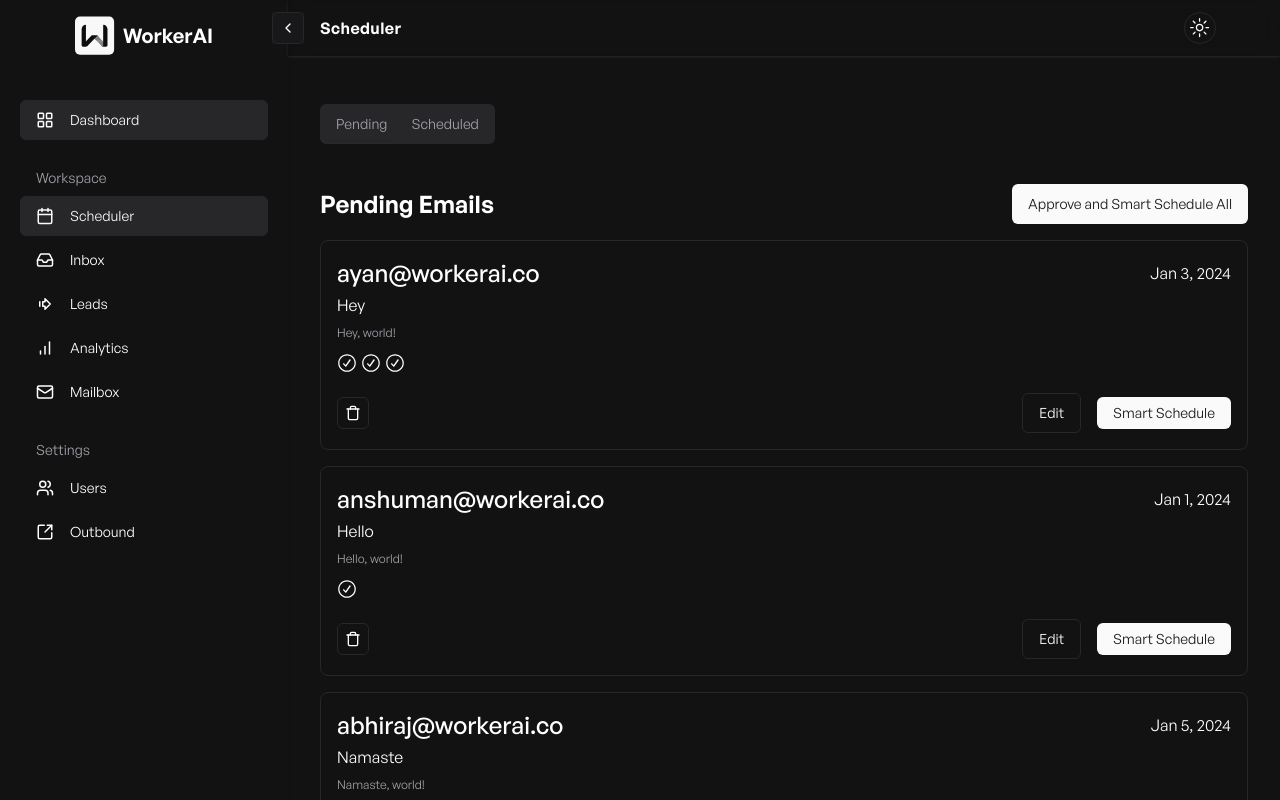
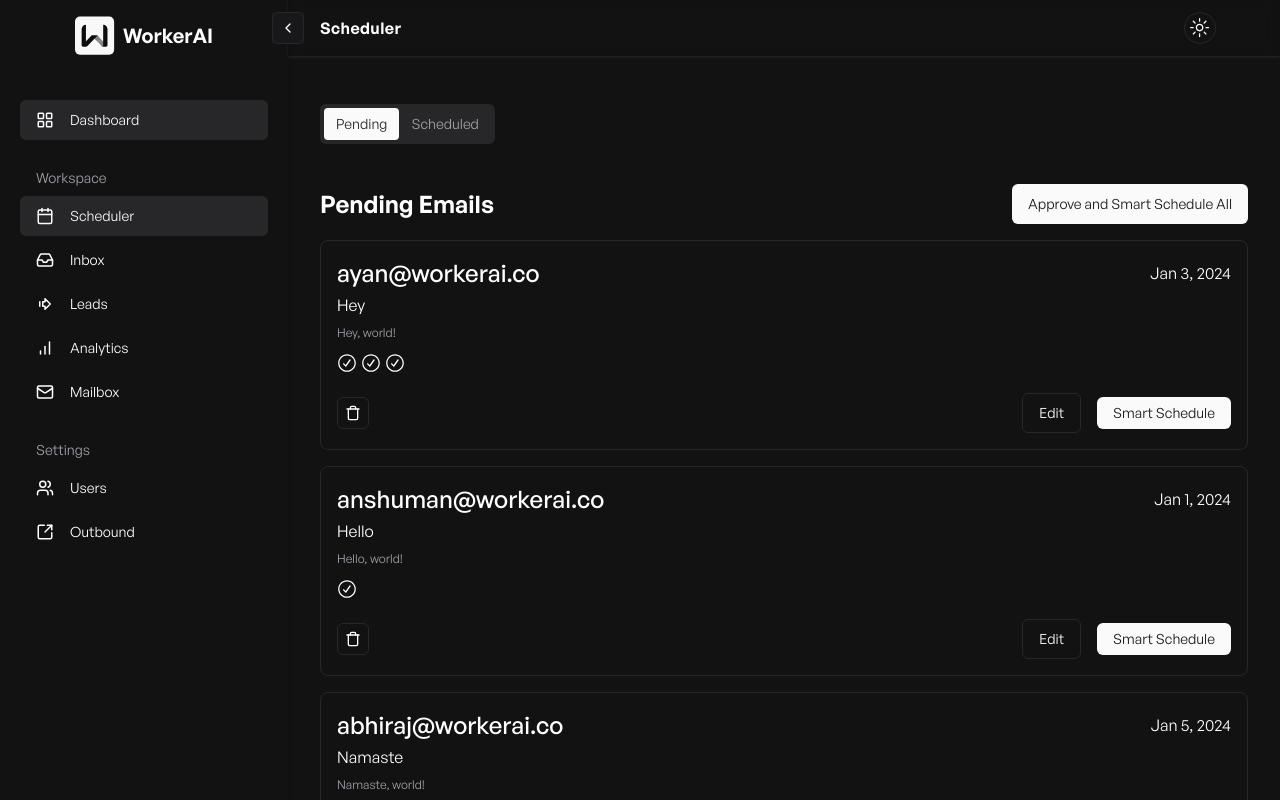
Before and after one commit to AbhirajSinha179/enterprise-workerai, a Next.js app: page /dashboard/emails in a window 1280 px wide. Shown: the top 800 px of the page. Built offline with nearby package versions, Linux system fonts and the light colour scheme; no server answers.

Commit message:
fix: selected tab color

```diff
--- a/components/ui/tabs.tsx
+++ b/components/ui/tabs.tsx
@@ -29,7 +29,7 @@ const TabsTrigger = React.forwardRef<
   <TabsPrimitive.Trigger
     ref={ref}
     className={cn(
-      "inline-flex items-center justify-center whitespace-nowrap rounded-sm px-3 py-1.5 text-sm font-medium ring-offset-background transition-all focus-visible:outline-none focus-visible:ring-2 focus-visible:ring-ring focus-visible:ring-offset-2 disabled:pointer-events-none disabled:opacity-50 data-[state=active]:bg-background data-[state=active]:text-foreground data-[state=active]:shadow-sm",
+      "inline-flex items-center justify-center whitespace-nowrap rounded-sm px-3 py-1.5 text-sm font-medium ring-offset-background transition-all focus-visible:outline-none focus-visible:ring-2 focus-visible:ring-ring focus-visible:ring-offset-2 disabled:pointer-events-none disabled:opacity-50 data-[state=active]:bg-primary data-[state=active]:text-secondary data-[state=active]:shadow-sm",
       className
     )}
     {...props}
```
